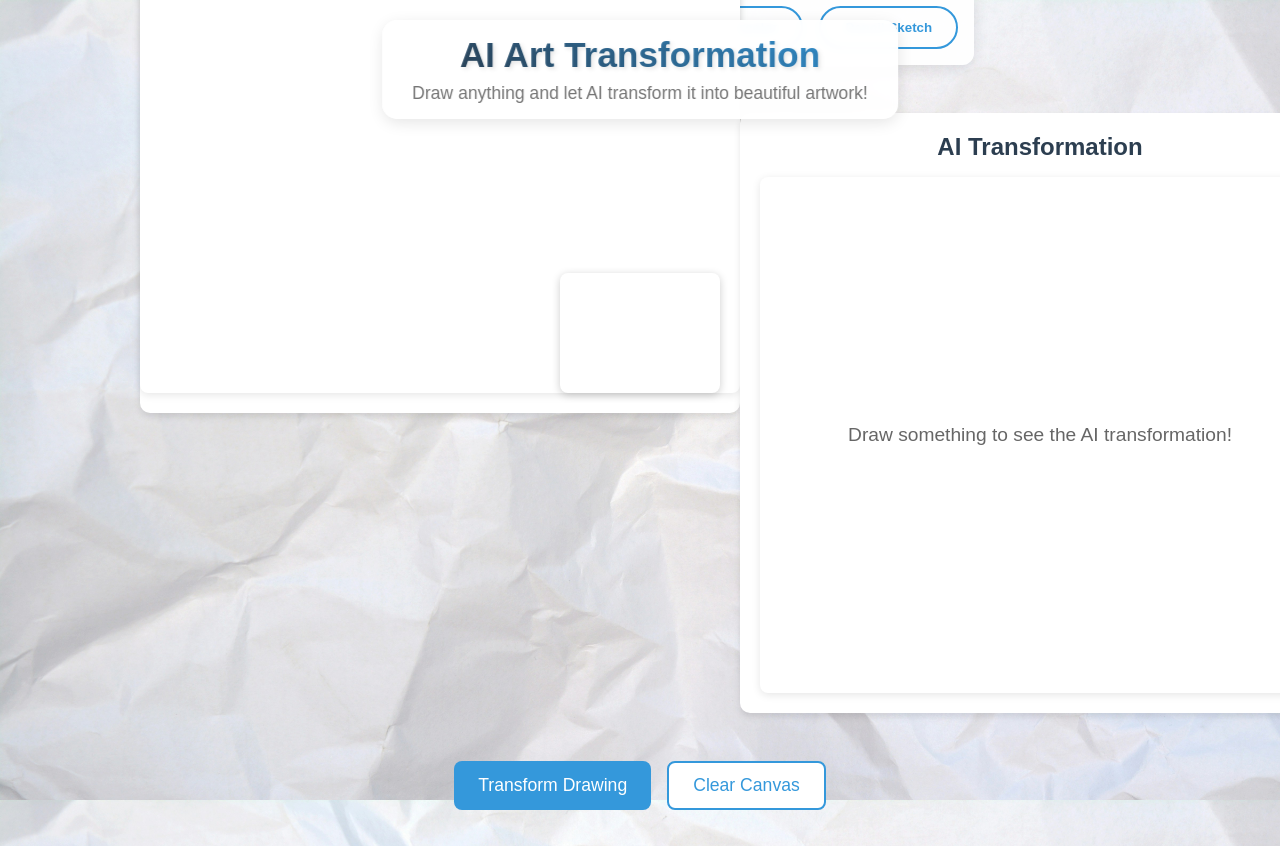
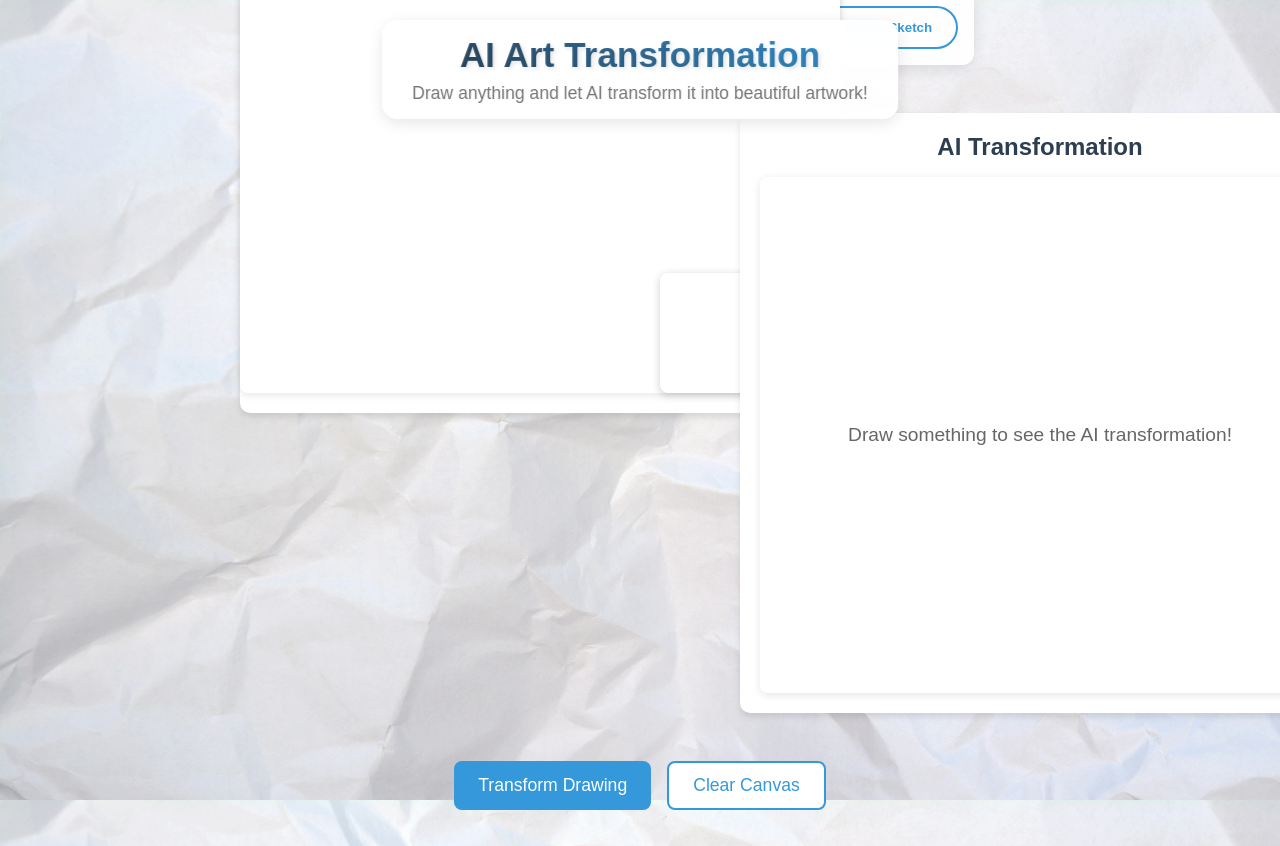
Before and after one commit to simriks/gestura-simrik, a website: page public/artmode.html in a window 1280 px wide. Shown: the top 846 px of the page. Drawn offline with Linux system fonts and the light colour scheme; a script that the page names is missing.

Commit message:
Update artmode.html

```diff
--- a/public/artmode.html
+++ b/public/artmode.html
@@ -15,7 +15,7 @@
     .artmode-page .canvas-section {
       position: absolute;
       top: 0;
-      left: -200px; /* Adjusted from 20px to move it closer to result-section */
+      left: -100px; /* Adjusted from 20px to move it closer to result-section */
       right: auto;
       width: 600px;
       height: 600px;
```
